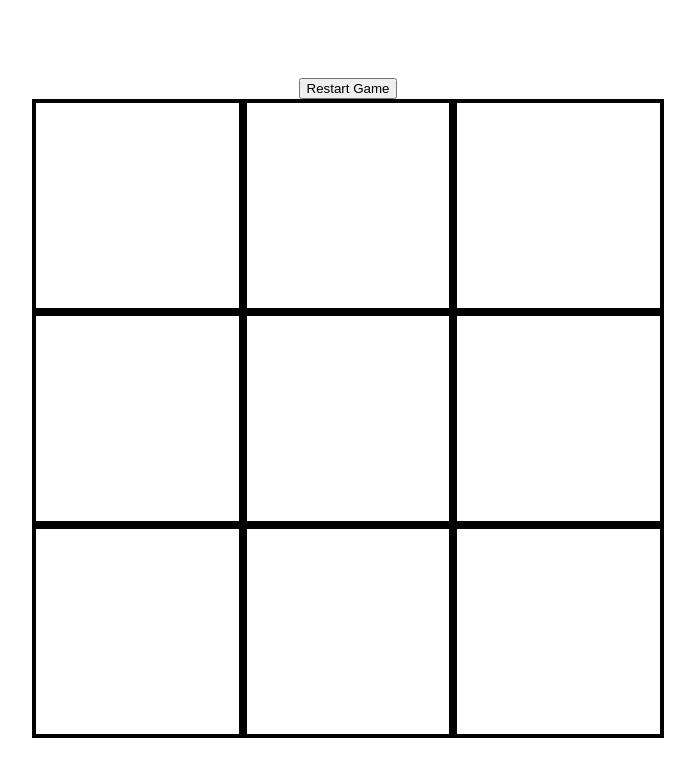
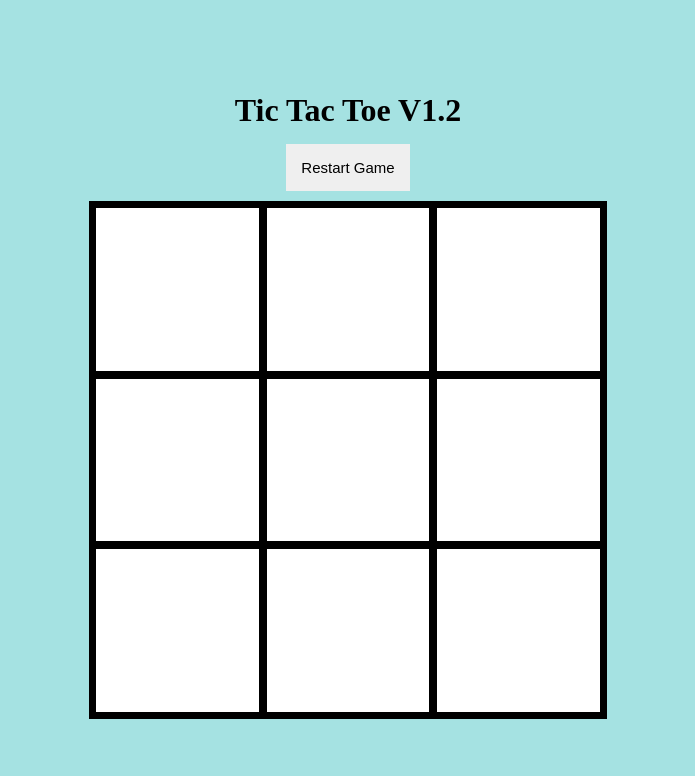
Before and after one commit to Jrgth91/tic-tac-toe, a plain HTML site: page index.html in a window 1280 px wide. Shown: the whole page, without its empty margins (292-987 px from the left). Drawn offline with Linux system fonts and the light colour scheme.

Commit message:
further tweek grid and add more styles

```diff
--- a/index.html
+++ b/index.html
@@ -7,6 +7,7 @@
     <link rel="stylesheet" href="style.css">
 </head>
 <body>
+    <H1>Tic Tac Toe V1.2</H1>
     <button class="restart-button">Restart Game</button>
     <div class="main"></div>
     <div class="bottom-bar"></div>
--- a/script.js
+++ b/script.js
@@ -12,6 +12,7 @@ const boardUI = (function() {
     mainDiv = document.querySelector(".main");
     restartButton = document.querySelector(".restart-button");
     messageBar = document.querySelector(".bottom-bar");
+    let checkTie = false;
     function reloadUI(gameboard)
     {
         mainDiv.innerHTML = "";
@@ -21,7 +22,6 @@ const boardUI = (function() {
                 newDiv.classList.add("grid");
                 newDiv.id = i;
                 mainDiv.appendChild(newDiv);
-                console.log(newDiv);
                 if (gameboard[i].length === 0) {
                     newDiv.innerHTML = "";
                 } else {
@@ -32,7 +32,8 @@ const boardUI = (function() {
     return {
         reloadUI: reloadUI,
         messageBar,
-        restartButton
+        restartButton,
+        checkTie
     }
 })();
 
@@ -47,12 +48,15 @@ function clickEvents() {
                         gameboard[e.target.id] = "X";
                         player1 = true;
                         checkWinner();
+
                     } else if (player1 === true && winner === false) {
                         e.target.innerHTML = "O";
                         gameboard[e.target.id] = "O"
                         player1 = false;
                         checkWinner();
                     }
+                checkTie(gameboard);
+                console.log("?") ;
             }
 
             if (winner === true) {
@@ -104,6 +108,18 @@ function endGame(player) {
     messageBar.innerHTML = `${player} WINS!`;
 }
 
+function checkTie(array) {
+    counter = 9;
+    for (let i = 0; i < 9; i++) {
+        if (array[i] === "X" || array[i] === "O") {
+            counter --;
+        }
+    }
+    if (counter === 0) {
+        messageBar.innerHTML = "It's A Tie!"
+    }
+}
+
 gameLogic();
 boardUI.reloadUI(gameboard);
 clickEvents();
--- a/style.css
+++ b/style.css
@@ -4,26 +4,46 @@ body {
     justify-content: center;
     flex-direction: column;
     align-items: center;
+    gap: 10px;
+    background-color: rgb(165, 226, 226);
 }
 
 .main {
-    width: 50%;
-    height: 80%;
+    width: 40vw;
+    height: 40vw;
     display: grid;
     grid-template-columns: repeat(3, 1fr);
     grid-template-rows: repeat(3, 1fr);
+    border: 3px solid black;
+
+}
+
+button {
+    padding: 15px;
+    border: none;
+    font-size: 15px;
+
 }
 
 .bottom-bar {
     display: flex;
     justify-content: center;
+    font-family:'Gill Sans', 'Gill Sans MT', Calibri, 'Trebuchet MS', sans-serif;
+    font-size: large;
 }
 
 .grid {
     display: flex;
     justify-content: center;
     align-items: center;
-    padding: 30px 0 30px 0;
     border: 4px solid black;
-    font-size: 50px;
+    font-size: 70px;
+    font-family:'Gill Sans', 'Gill Sans MT', Calibri, 'Trebuchet MS', sans-serif;
+    background-color: rgb(255, 255, 255);
+    aspect-ratio: 1/1;
+
 }
+
+H1 {
+    margin: 5px;
+}
```
